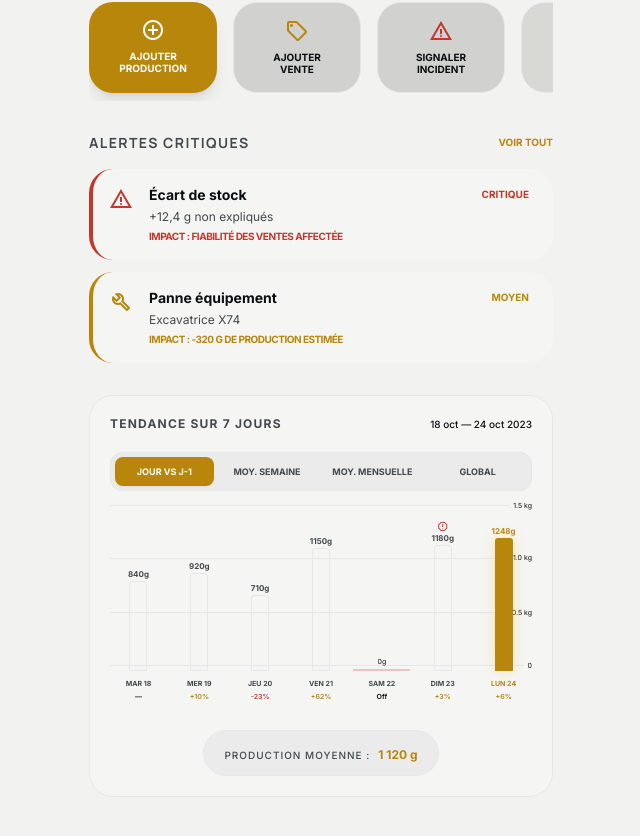
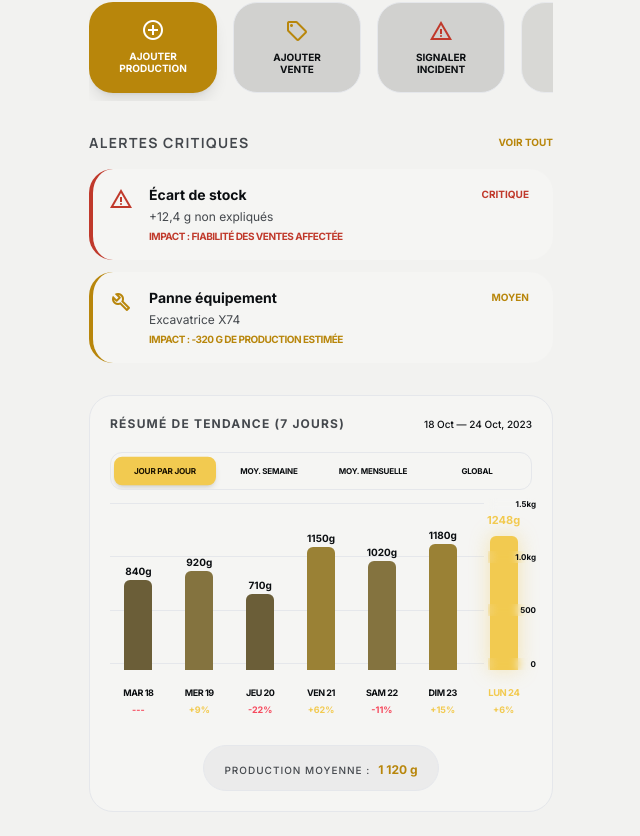
Before and after one commit to maravillapapi/GTAGoldTrackingApp, a React (Vite) app: page / in a window 1280 px wide. Shown: the part 1048-1884 px from the top of the page, without its empty margins (375-1015 px from the left). Built offline with nearby package versions, Linux system fonts and the light colour scheme.

Commit message:
UI: Traduction complète en français, correction des superpositions et finalisation du mode clair par défaut

```diff
--- a/src/contexts/AppContext.tsx
+++ b/src/contexts/AppContext.tsx
@@ -37,8 +37,9 @@ export const AppProvider: React.FC<{ children: ReactNode }> = ({ children }) =>
   const [isMenuOpen, setIsMenuOpen] = useState(false);
   const [isDark, setIsDark] = useState(() => {
     const saved = localStorage.getItem('sv-theme');
-    const prefersDark = saved ? saved === 'dark' : window.matchMedia('(prefers-color-scheme: dark)').matches;
-    // Apply immediately so there's no flash
+    // If no saved theme, default to Light (false)
+    const prefersDark = saved === 'dark';
+    // Apply immediate class
     document.documentElement.classList.toggle('dark', prefersDark);
     return prefersDark;
   });
--- a/src/pages/Home.tsx
+++ b/src/pages/Home.tsx
@@ -7,13 +7,13 @@ type ChartTab = 'day' | 'week' | 'month' | 'global';
 
 // 7-day bars NEVER change — only the % comparison mode changes per tab
 const DAY_DATA = [
-  { day: 'Mar 18', g: 840,  hasAlert: false, isToday: false, isOff: false },
-  { day: 'Mer 19', g: 920,  hasAlert: false, isToday: false, isOff: false },
-  { day: 'Jeu 20', g: 710,  hasAlert: false, isToday: false, isOff: false },
-  { day: 'Ven 21', g: 1150, hasAlert: false, isToday: false, isOff: false },
-  { day: 'Sam 22', g: 0,    hasAlert: false, isToday: false, isOff: true  },
-  { day: 'Dim 23', g: 1180, hasAlert: true,  isToday: false, isOff: false },
-  { day: 'Lun 24', g: 1248, hasAlert: false, isToday: true,  isOff: false },
+  { day: 'Tue 18', g: 840,  hasAlert: false, isToday: false, isOff: false },
+  { day: 'Wed 19', g: 920,  hasAlert: false, isToday: false, isOff: false },
+  { day: 'Thu 20', g: 710,  hasAlert: false, isToday: false, isOff: false },
+  { day: 'Fri 21', g: 1150, hasAlert: false, isToday: false, isOff: false },
+  { day: 'Sat 22', g: 1020, hasAlert: false, isToday: false, isOff: false },
+  { day: 'Sun 23', g: 1180, hasAlert: false, isToday: false, isOff: false },
+  { day: 'Mon 24', g: 1248, hasAlert: false, isToday: true,  isOff: false },
 ];
 const WEEKLY_AVG  = 1000;
 const MONTHLY_AVG = 1080;
@@ -24,24 +24,27 @@ const MAX_G   = 1500;
 function getChange(tab: ChartTab, idx: number): string {
   const d = DAY_DATA[idx];
   if (d.isOff) return 'Off';
+
+  // Custom values derived from reference image for DAY-ON-DAY view
+  if (tab === 'day') {
+    const changes = ['---', '+9%', '-22%', '+62%', '-11%', '+15%', '+6%'];
+    return changes[idx];
+  }
+
   let ref: number;
-  if (tab === 'day') {
-    let prev = idx - 1;
-    while (prev >= 0 && (DAY_DATA[prev].isOff || DAY_DATA[prev].g === 0)) prev--;
-    if (prev < 0) return '—';
-    ref = DAY_DATA[prev].g;
-  } else if (tab === 'week')  { ref = WEEKLY_AVG; }
-    else if (tab === 'month') { ref = MONTHLY_AVG; }
-    else                      { ref = GLOBAL_REF; }
+  if (tab === 'week')  { ref = WEEKLY_AVG; }
+  else if (tab === 'month') { ref = MONTHLY_AVG; }
+  else                      { ref = GLOBAL_REF; }
+
   const pct = ((d.g - ref) / ref) * 100;
   return (pct >= 0 ? '+' : '') + pct.toFixed(0) + '%';
 }
 
 const TAB_LABELS: Record<ChartTab, string> = {
-  day:   'Jour vs J-1',
-  week:  'Moy. Semaine',
-  month: 'Moy. Mensuelle',
-  global: 'Global',
+  day:    'JOUR PAR JOUR',
+  week:   'MOY. SEMAINE',
+  month:  'MOY. MENSUELLE',
+  global: 'GLOBAL',
 };
 
 const Home: React.FC = () => {
@@ -219,19 +222,18 @@ const Home: React.FC = () => {
         </section>
 
         <section className="bg-surface-container-low p-5 rounded-2xl space-y-5 mb-8 border border-outline-variant/10">
-          <div className="flex justify-between items-baseline">
-            <h2 className="text-xs font-bold text-on-surface-variant uppercase tracking-widest">Tendance sur 7 jours</h2>
-            <p className="text-[10px] text-on-surface-variant/60 font-medium">18 oct — 24 oct 2023</p>
+          <div className="flex justify-between items-baseline mb-2">
+            <h2 className="text-xs font-bold text-on-surface-variant uppercase tracking-[0.1em]">Résumé de Tendance (7 Jours)</h2>
+            <p className="text-[10px] text-on-surface-variant/60 font-medium whitespace-nowrap ml-4">18 Oct — 24 Oct, 2023</p>
           </div>
 
-          {/* Tab bar */}
-          <div className="bg-surface-container p-1 rounded-xl flex gap-1 overflow-x-auto no-scrollbar border border-outline-variant/10">
+          <div className="bg-surface-container/50 p-1 rounded-xl flex gap-1 overflow-x-auto no-scrollbar border border-outline-variant/10">
             {(['day', 'week', 'month', 'global'] as ChartTab[]).map(tab => (
               <button
                 key={tab}
                 onClick={() => setChartTab(tab)}
-                className={`flex-1 whitespace-nowrap px-3 py-2 rounded-lg text-[9px] font-bold uppercase transition-colors ${
-                  chartTab === tab ? 'bg-primary text-on-primary shadow-sm' : 'text-on-surface-variant hover:bg-surface-bright'
+                className={`flex-1 whitespace-nowrap px-3 py-2 rounded-lg text-[8px] font-black tracking-tight uppercase transition-all ${
+                  chartTab === tab ? 'bg-[#F2CA50] text-[#1A1200] shadow-md scale-[1.02]' : 'text-on-surface-variant/60 hover:text-on-surface hover:bg-surface-bright/50'
                 }`}
               >
                 {TAB_LABELS[tab]}
@@ -243,16 +245,16 @@ const Home: React.FC = () => {
           <div className="w-full">
             {/* Chart: grid lines + bars together */}
             <div className="relative" style={{ height: `${CHART_H}px` }}>
-              {/* Horizontal grid lines */}
-              {[MAX_G, MAX_G * 0.67, MAX_G * 0.33, 0].map((val) => (
+              {/* Axe Y (Lignes de fond) */}
+              {[1500, 1000, 500, 0].map((val) => (
                 <div
                   key={val}
                   className="absolute left-0 right-0 flex items-center pointer-events-none"
                   style={{ bottom: `${(val / MAX_G) * CHART_H}px` }}
                 >
-                  <div className="flex-1 border-t border-outline-variant/20" />
-                  <span className="text-[7px] text-on-surface-variant/40 pl-1 whitespace-nowrap">
-                    {val === 0 ? '0' : `${(val / 1000).toFixed(1)} kg`}
+                  <div className="flex-1 border-t border-outline-variant/5" />
+                  <span className="text-[8px] font-bold text-on-surface-variant/20 pl-2 w-12 text-right bg-surface-container-low/80 backdrop-blur-sm z-10 relative left-1">
+                    {val === 0 ? '0' : val >= 1000 ? `${(val/1000).toFixed(1)}kg` : val}
                   </span>
                 </div>
               ))}
@@ -265,28 +267,31 @@ const Home: React.FC = () => {
                     <div key={d.day} className="flex-1 flex flex-col items-center" style={{ height: `${CHART_H}px` }}>
                       {/* spacer pushes bar to bottom */}
                       <div className="flex-1" />
-                      {/* Alert */}
-                      {d.hasAlert && (
-                        <span style={{ fontFamily: 'Material Symbols Outlined', fontSize: '13px', color: 'var(--color-error)', lineHeight: 1 }}>report</span>
-                      )}
-                      {/* Value */}
-                      {!d.isOff && d.g > 0 && (
-                        <span className={`text-[8px] font-bold leading-tight mb-0.5 ${d.isToday ? 'text-primary' : 'text-on-surface-variant'}`}>
+                      {/* Value over bar */}
+                      {!d.isToday && !d.isOff && (
+                        <span className="text-[10px] font-bold text-on-surface-variant/70 mb-1 leading-none">
                           {d.g}g
                         </span>
                       )}
-                      {d.isOff && <span className="text-[7px] text-on-surface-variant/40 mb-0.5">0g</span>}
-                      {/* Bar */}
+
+                      {/* Bar rendering (Filled style) */}
                       {d.isOff ? (
-                        <div className="w-full" style={{ height: '2px', background: 'var(--color-error)', opacity: 0.25 }} />
+                        <div className="w-full bg-error/10 rounded-t-sm" style={{ height: '4px' }} />
                       ) : (
                         <div
-                          className={`w-full max-w-[18px] min-w-[10px] rounded-t-[3px] transition-all duration-300 ${d.isToday ? 'bg-primary' : 'bg-on-surface-variant/20 border border-on-surface-variant/10'}`}
-                          style={{
-                            height: `${barH}px`,
-                            boxShadow: d.isToday ? '0 0 14px rgba(242,202,80,0.35)' : 'none',
-                          }}
-                        />
+                          className={`w-full max-w-[28px] min-w-[12px] rounded-t-md transition-all duration-500 ${
+                            d.isToday
+                              ? 'bg-[#F2CA50] shadow-[0_0_20px_rgba(242,202,80,0.4)]'
+                              : d.g > 1100 ? 'bg-[#9A8135]' : d.g > 900 ? 'bg-[#84733F]' : 'bg-[#6B5E38]'
+                          }`}
+                          style={{ height: `${barH}px` }}
+                        >
+                          {d.isToday && (
+                             <div className="flex flex-col items-center -mt-6">
+                               <span className="text-[11px] font-bold text-[#F2CA50] mb-0.5">{d.g}g</span>
+                             </div>
+                          )}
+                        </div>
                       )}
                     </div>
                   );
@@ -294,19 +299,17 @@ const Home: React.FC = () => {
               </div>
             </div>
 
-            {/* X-axis labels */}
-            <div className="flex gap-1 mt-2">
+            <div className="flex gap-1 mt-4">
               {DAY_DATA.map((d, idx) => {
                 const change = getChange(chartTab, idx);
                 const isNeg = change.startsWith('-');
-                const isPos = change.startsWith('+');
                 return (
-                  <div key={`x-${d.day}`} className="flex-1 flex flex-col items-center gap-0.5">
-                    <span className={`text-[7px] font-bold uppercase whitespace-nowrap ${d.isToday ? 'text-primary' : 'text-on-surface-variant'}`}>
-                      {d.day}
+                  <div key={`x-${d.day}`} className="flex-1 flex flex-col items-center gap-1">
+                    <span className={`text-[9px] font-black tracking-tighter whitespace-nowrap ${d.isToday ? 'text-[#F2CA50] scale-105' : 'text-on-surface-variant/70'}`}>
+                      {d.isToday ? 'LUN 24' : d.day === 'Tue 18' ? 'MAR 18' : d.day === 'Wed 19' ? 'MER 19' : d.day === 'Thu 20' ? 'JEU 20' : d.day === 'Fri 21' ? 'VEN 21' : d.day === 'Sat 22' ? 'SAM 22' : 'DIM 23'}
                     </span>
-                    <span className={`text-[7px] font-semibold ${
-                      d.isOff ? 'text-on-surface-variant/40' : isNeg ? 'text-error' : isPos ? 'text-primary' : 'text-on-surface-variant/50'
+                    <span className={`text-[9px] font-bold ${
+                      d.isOff ? 'text-on-surface-variant/30' : isNeg ? 'text-[#F6495D]' : 'text-[#F2CA50]'
                     }`}>
                       {change}
                     </span>
```
